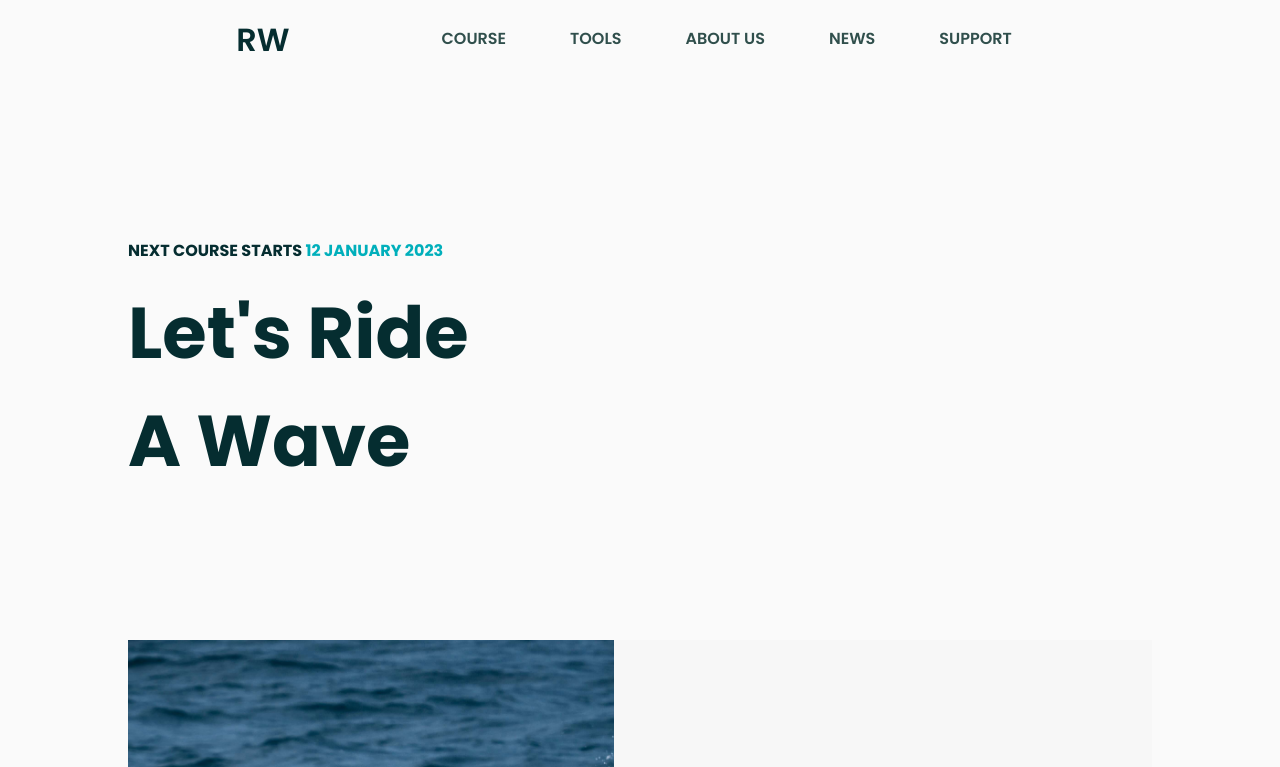
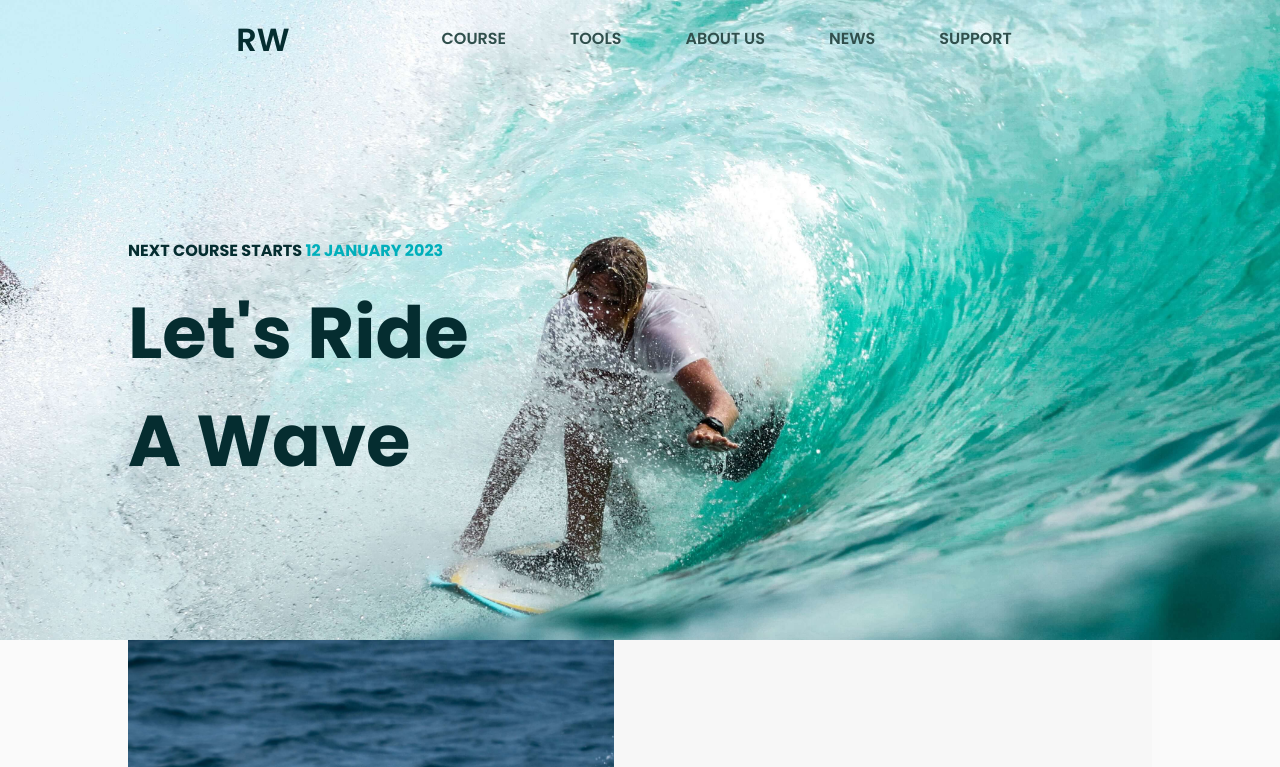
Before and after one commit to GeraAlcantara/surfLanding, a website built with Vite: page index.html in a window 1280 px wide. Shown: the top 767 px of the page. Built offline with nearby package versions, Linux system fonts and the light colour scheme; files whose address does not match are found by name.

Commit message:
fix rute img css

```diff
--- a/style.css
+++ b/style.css
@@ -197,7 +197,7 @@ header {
   display: flex;
   flex-direction: column;
   align-items: center;
-  background-image: url('img/hero.jpg');
+  background-image: url('public/img/hero.jpg');
   background-size: cover;
 
 }
```
